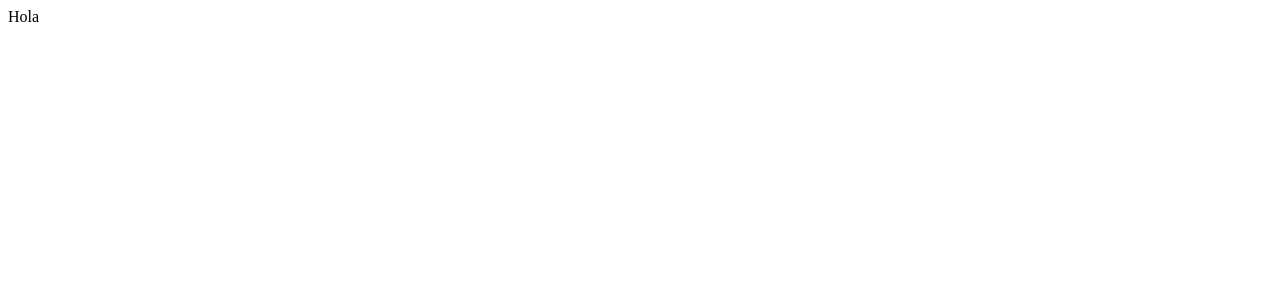
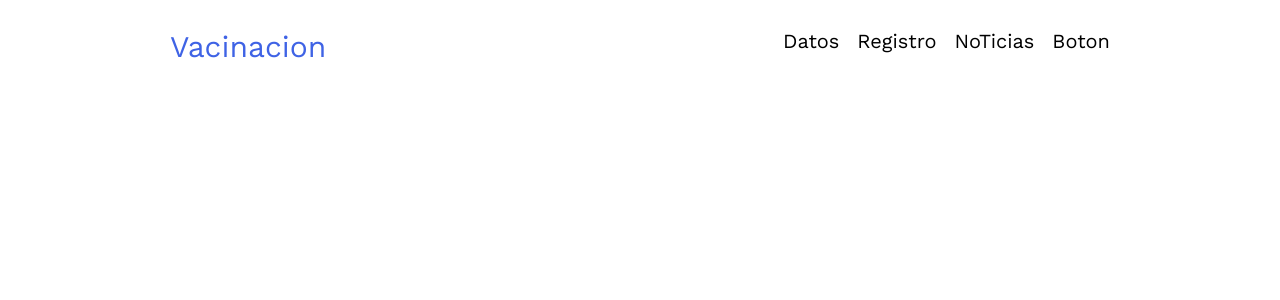
Before and after one commit to RodolfoQuintanilla/Pr-cticaCSS, a React (Vite) app in the folder vacuna/: page / in a window 1280 px wide. Shown: the top 300 px of the page. Built offline with nearby package versions, Linux system fonts and the light colour scheme.

Commit message:
Nav sin medias

```diff
--- a/vacuna/index.html
+++ b/vacuna/index.html
@@ -1,13 +1,17 @@
 <!DOCTYPE html>
-<html lang="en">
+<html lang="es">
+
 <head>
   <meta charset="UTF-8" />
   <link rel="icon" type="image/svg+xml" href="/src/favicon.svg" />
   <meta name="viewport" content="width=device-width, initial-scale=1.0" />
+  <link rel="stylesheet" href="https://necolas.github.io/normalize.css/8.0.1/normalize.css">
   <title>Vite App</title>
 </head>
+
 <body>
   <div id="root"></div>
   <script type="module" src="/src/main.jsx"></script>
 </body>
+
 </html>
--- a/vacuna/src/App.jsx
+++ b/vacuna/src/App.jsx
@@ -1,12 +1,11 @@
-
+import Nav from "./components/Nav"
 
 function App() {
 
-
   return (
-    <div>
-      Hola
-    </div>
+    <>
+      <Nav />
+    </>
   )
 }
 
--- /dev/null
+++ b/vacuna/src/components/Nav.jsx
@@ -0,0 +1,18 @@
+import styles from '../style/Nav.module.css';
+
+const Nav = () => {
+    return (
+        <div className={styles.navegacion}>
+            <div className={styles.name}>Vacinacion</div>
+            <div className={styles.barra}>
+                <a href='#!' className={styles.item}> Datos</a>
+                <a href="#!" className={styles.item}>Registro</a>
+                <a href="#!" className={styles.item}>NoTicias</a>
+                <a href="#!" className={styles.item}>Boton</a>
+
+            </div>
+        </div>
+    );
+};
+
+export default Nav;
--- a/vacuna/src/index.css
+++ b/vacuna/src/index.css
@@ -0,0 +1,7 @@
+
+
+ body {
+     padding: 20px;
+
+
+ }
--- /dev/null
+++ b/vacuna/src/style/Nav.module.css
@@ -0,0 +1,39 @@
+@import url('https://fonts.googleapis.com/css2?family=Lora:ital@0;1&family=Work+Sans:wght@100;200;300;400;500&display=swap');
+
+.navegacion {
+    display: flex;
+    flex-wrap: wrap;
+    align-items: flex-end;
+    margin-top: 10px;
+    margin-left: 150px;
+    margin-right: 150px;
+    align-items: flex-start;
+    justify-content: space-between;
+    font-family: 'Lora', serif;
+    font-family: 'Work Sans', sans-serif;
+    font-size: 20px;
+    background-color: rgba(255, 255, 255, 0.299);
+}
+
+.barra {
+    color: #000000;
+    text-decoration: none;
+}
+
+.name {
+    display: flex;
+    color: rgb(63, 99, 229);
+    justify-content: start;
+    font-size: 30px;
+
+}
+
+.item {
+    margin-left: 18px;
+    text-decoration: none;
+    color: #000000;
+}
+
+a:hover {
+    color: rgb(63, 99, 229);
+}
```
Also changed, not shown: vacuna/src/App.css (deleted). Lines whose indentation alone changed are shown as unchanged.
